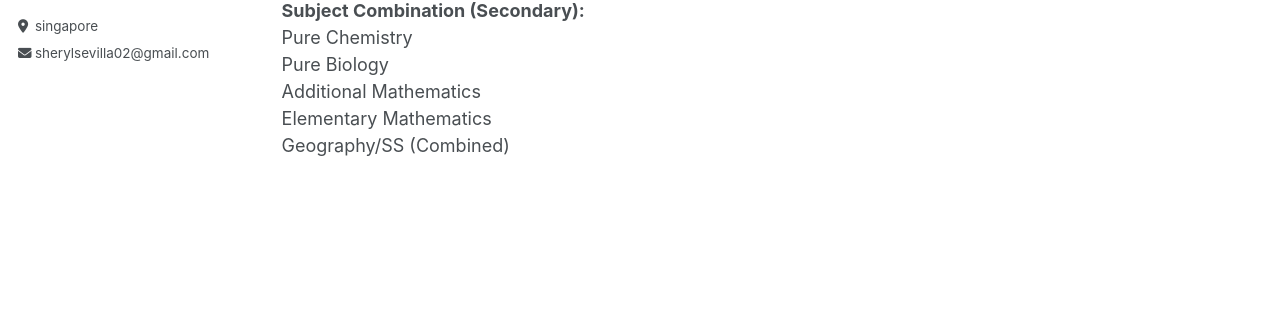
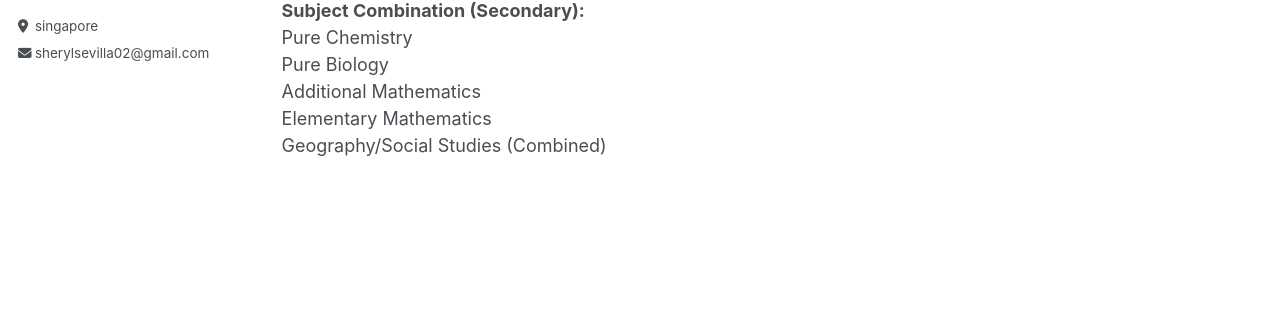
Before and after one commit to teachsheryl/teachsheryl.github.io, a Jekyll site: the page built from _pages/background.md, in a window 1280 px wide. Shown: the part 387-714 px from the top of the page. Built offline with Jekyll 4.4.1, drawn with Linux system fonts in a browser that asks for light colours.

Commit message:
Update background.md

```diff
--- a/_pages/background.md
+++ b/_pages/background.md
@@ -18,4 +18,4 @@ Pure Chemistry
 Pure Biology
 Additional Mathematics
 Elementary Mathematics
-Geography/SS (Combined)
+Geography/Social Studies (Combined)
```
